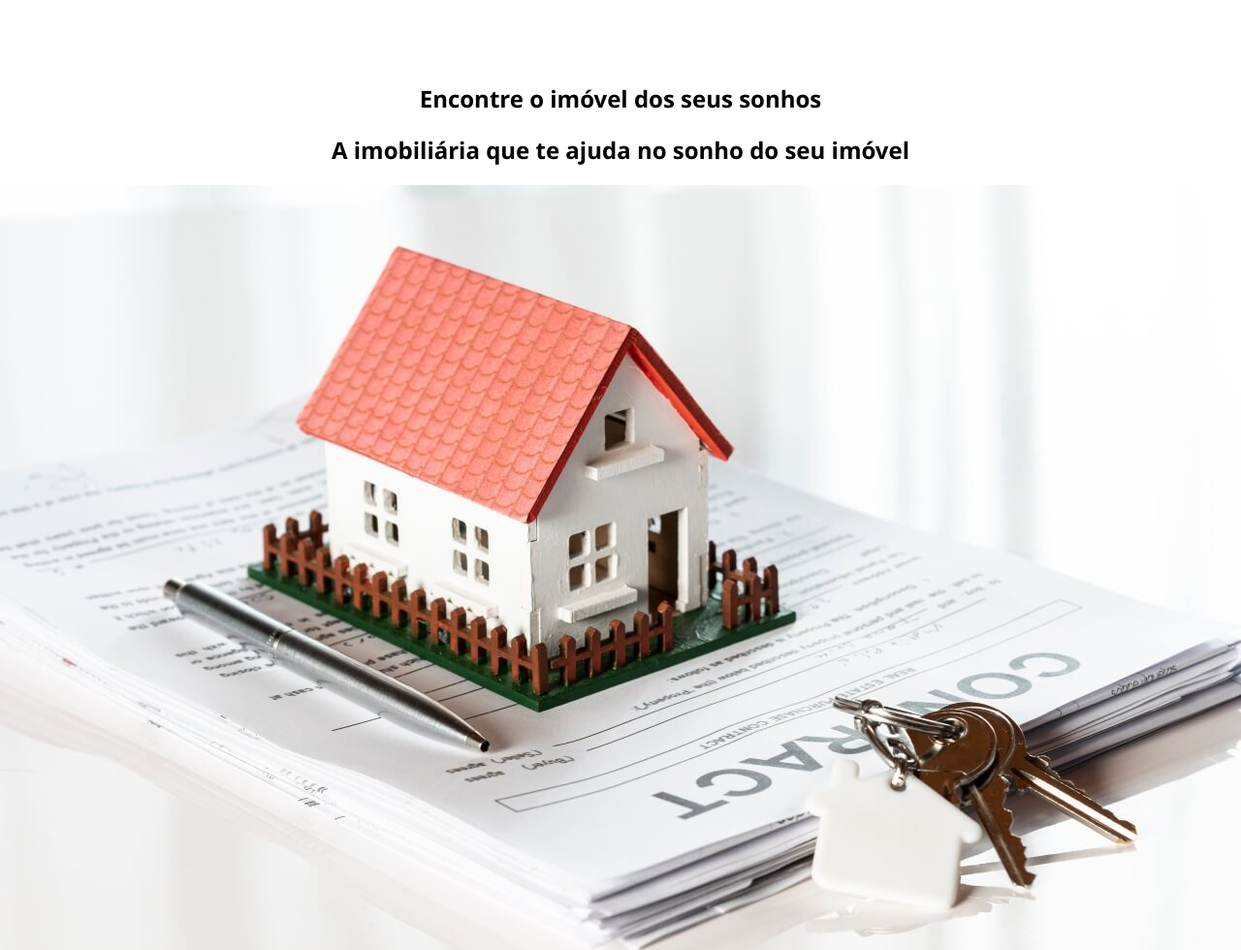
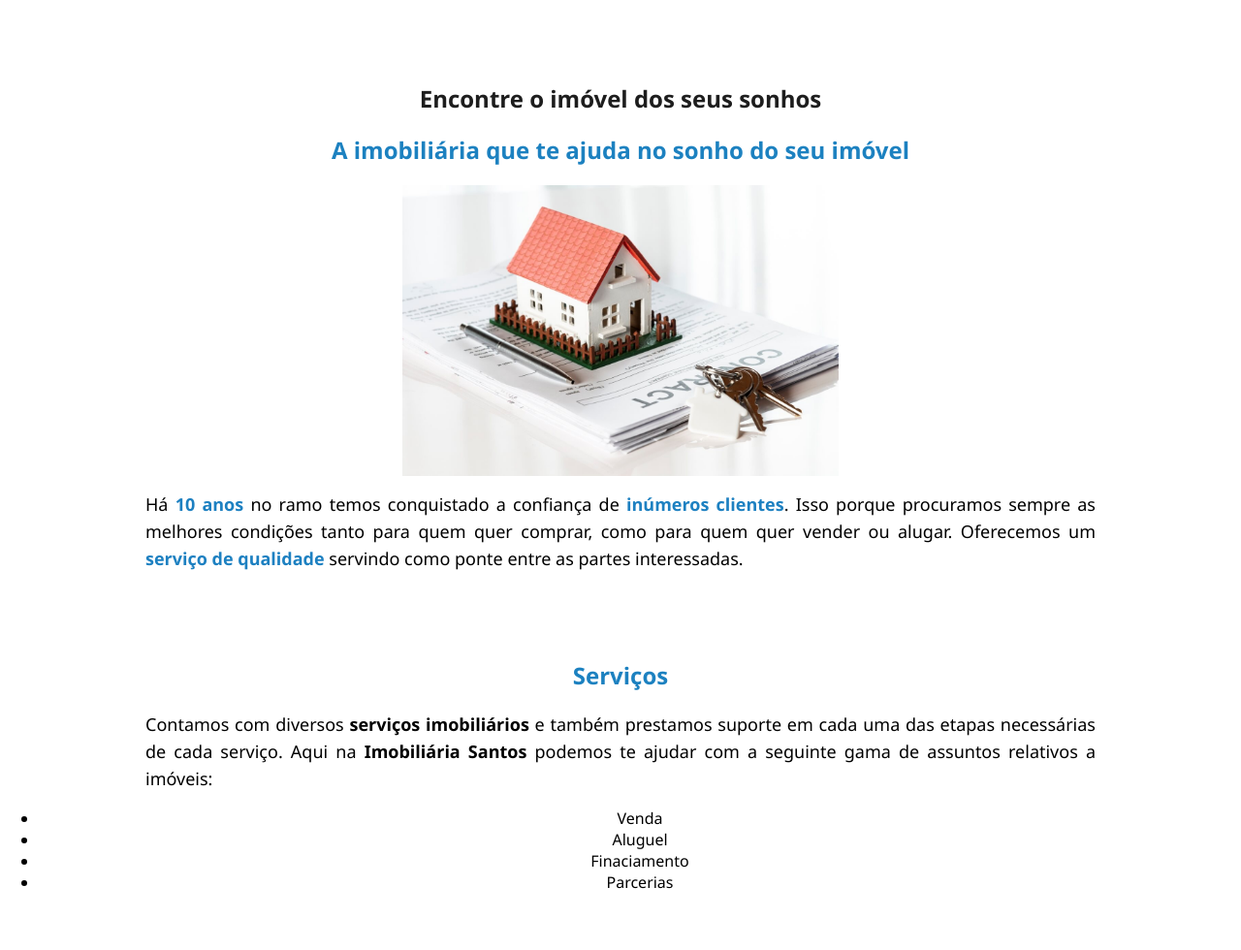
Before and after one commit to lexilva/imobiliariasantos, a plain HTML site: page index.html in a window 1280 px wide. Shown: the part 620-1600 px from the top of the page at 97% size. Drawn offline with Linux system fonts and the light colour scheme.

Commit message:
Extilização da terceira sessão

```diff
--- a/assets/css/estilo.css
+++ b/assets/css/estilo.css
@@ -18,7 +18,10 @@ section{
     margin:0,auto;
 }
 p{
-    margin: 10,auto;
+    margin-top: 10px;
+    margin-bottom: 10px;
+    margin-left: auto;
+    margin-right: auto;
     width: 980px;
     text-align: justify;
     font-size: 18px;
@@ -39,3 +42,23 @@ p{
     margin-top: 50px;
     padding-top: 0;
 }
+span{
+    font-weight: bold;
+}
+h1{
+    color:#1d1d1d;
+    margin-bottom: 5px;
+}
+h2{
+    color:#1c81c0;
+}
+.sobre{
+    margin-left: auto;
+    margin-right: auto;
+}
+.sobre img{
+    width: 450px;
+}
+.texto-azul{
+    color:#1d80c1;
+}
--- a/index.html
+++ b/index.html
@@ -24,7 +24,7 @@
         <h1>Encontre o imóvel dos seus sonhos</h1>
         <h2>A imobiliária que te ajuda no sonho do seu imóvel</h2>
         <img src="./assets/img/imovel-assinatura.jpg" alt="">
-        <p>Há <span>10 anos</span> no ramo temos conquistado a confiança de <span> inúmeros clientes</span>. Isso porque procuramos sempre as melhores condições tanto para quem quer comprar, como para quem quer vender ou alugar. Oferecemos um <span> serviço de qualidade </span>servindo como ponte entre as partes interessadas.</p>
+        <p>Há <span class="texto-azul">10 anos</span> no ramo temos conquistado a confiança de <span class="texto-azul"> inúmeros clientes</span>. Isso porque procuramos sempre as melhores condições tanto para quem quer comprar, como para quem quer vender ou alugar. Oferecemos um <span class="texto-azul"> serviço de qualidade </span>servindo como ponte entre as partes interessadas.</p>
     </section>
     <section class="serviços">
         <h2>Serviços</h2>
```
